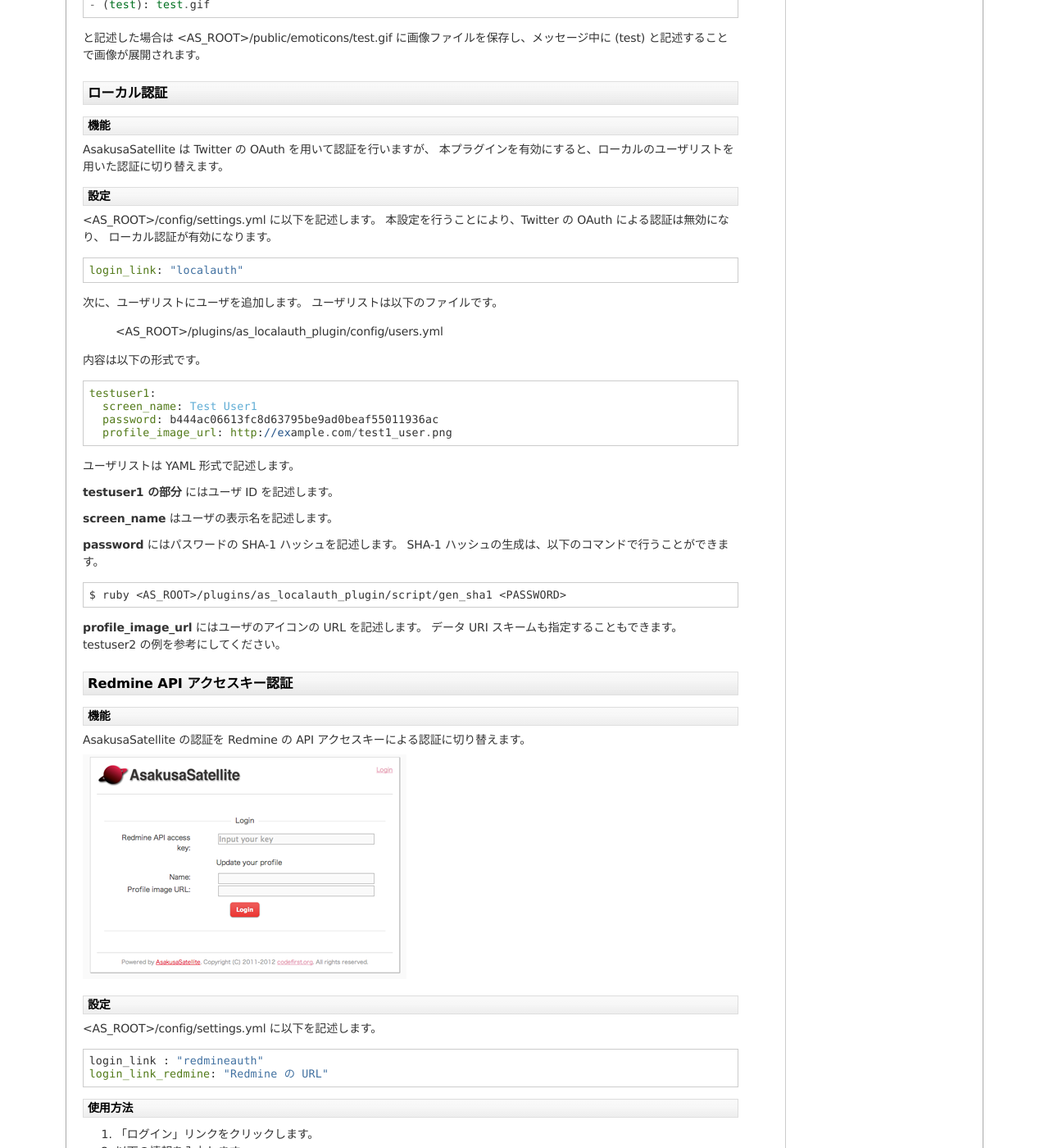
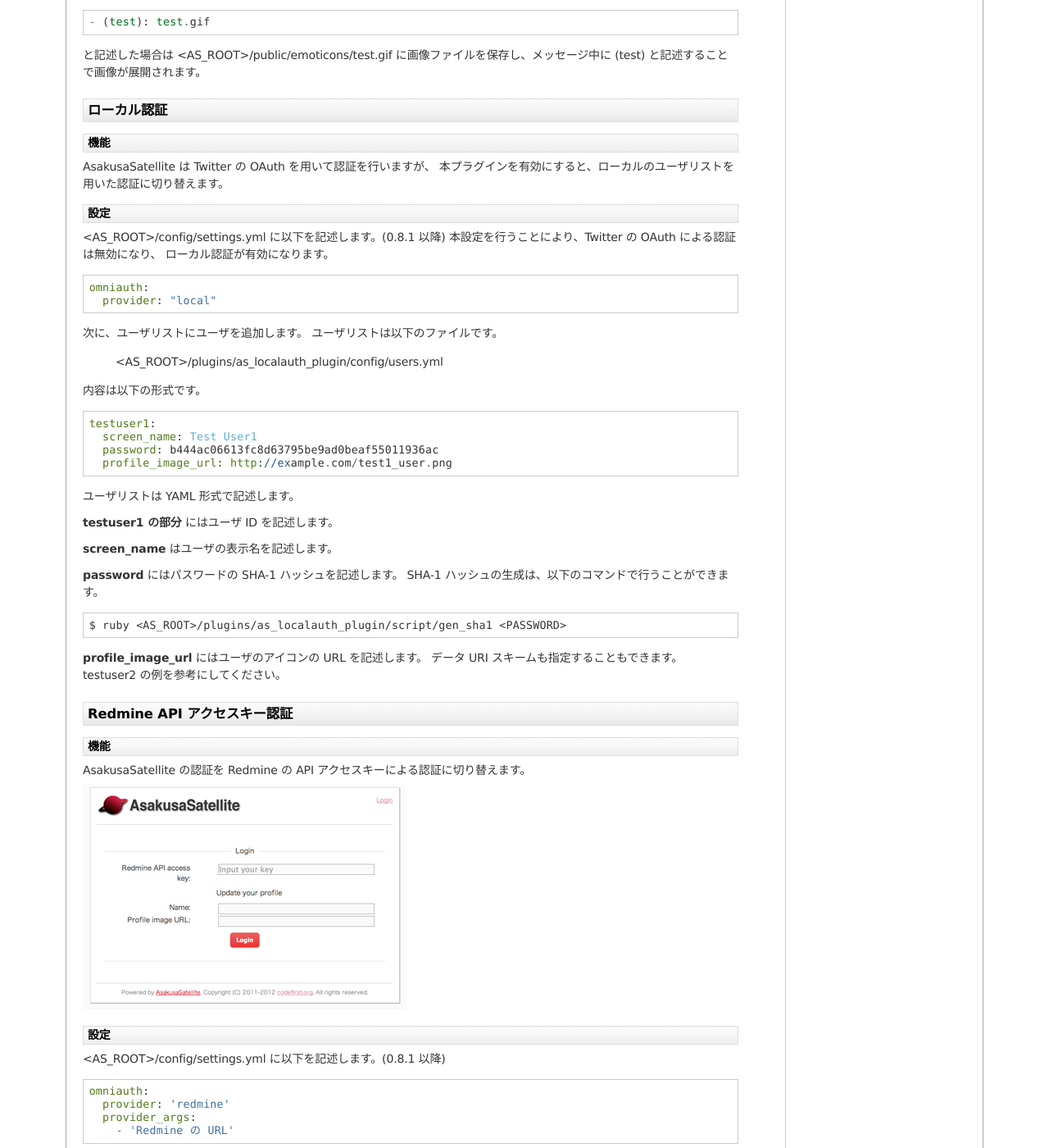
Before and after one commit to codefirst/asakusa-satellite-manual, a Sphinx documentation site: the page built from source/plugin.rst, in a window 1280 px wide and 1400 px high, scrolled down 3204 px. Shown: the whole window at 82% size. Built offline with Sphinx 7.4.7, drawn with Linux system fonts in a browser that asks for light colours; some of the changed text lies outside the part shown.

Commit message:
modify plugin

```diff
--- a/source/plugin.rst
+++ b/source/plugin.rst
@@ -194,13 +195,14 @@
 
 設定
 ^^^^^^^^^^^^^^^^^^^^^^^
-<AS_ROOT>/config/settings.yml に以下を記述します。
+<AS_ROOT>/config/settings.yml に以下を記述します。(0.8.1 以降)
 本設定を行うことにより、Twitter の OAuth による認証は無効になり、
 ローカル認証が有効になります。
 
 .. code-block:: ruby
 
-  login_link: "localauth"
+  omniauth:
+    provider: "local"
 
 次に、ユーザリストにユーザを追加します。
 ユーザリストは以下のファイルです。
@@ -243,12 +245,14 @@
 
 設定
 ^^^^^^^^^^^^^^^^^^^^^^^
-<AS_ROOT>/config/settings.yml に以下を記述します。
+<AS_ROOT>/config/settings.yml に以下を記述します。(0.8.1 以降)
 
 .. code-block:: ruby
 
-  login_link : "redmineauth"
-  login_link_redmine: "Redmine の URL"
+  omniauth:
+    provider: 'redmine'
+    provider_args:
+      - 'Redmine の URL'
 
 使用方法
 ^^^^^^^^^^^^^^^^^^^^^^^
```
Also changed, not shown: other parts of source/plugin.rst (+1 -0 lines).
